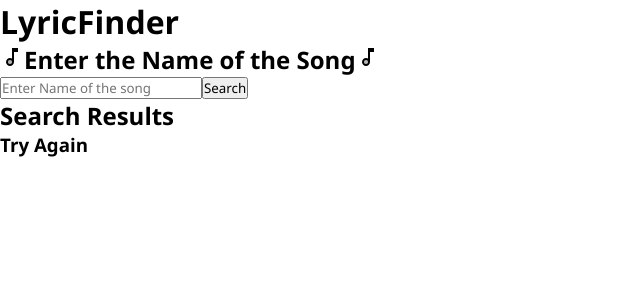
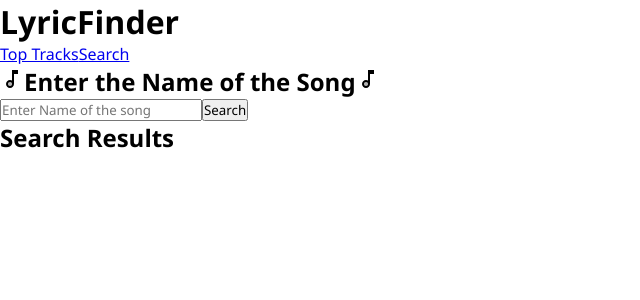
Before and after one commit to ckr-Harsh/Lyric-Finder, a React (Create React App) app: page /search in a window 1280 px wide. Shown: the top 300 px of the page, without its empty margins (0-640 px from the left). Built offline with nearby package versions, Linux system fonts and the light colour scheme.

Commit message:
Everything done except css

```diff
--- a/src/App.js
+++ b/src/App.js
@@ -1,8 +1,7 @@
 import React from 'react'
-import Trail from './Components/trail'
 import Head from './Components/Head'
+import Try from './Components/try'
 import {BrowserRouter} from 'react-router-dom'
-import Context from './Components/Context'
 
 
 
@@ -10,9 +9,9 @@ function App() {
   return (
     <>
     <BrowserRouter>
-    <Context>
+    <Try>
       <Head/>
-    </Context>
+      </Try>
     </BrowserRouter>
     </>
   )
--- a/src/Components/Context.js
+++ /dev/null
@@ -1,16 +0,0 @@
-import React, { createContext, useState } from 'react'
-
-
-export const Rambo=createContext();
-function Context(props) {
-    let id='';
-    return (
-        <>
-          <Rambo.Provider value={id}>
-            {props.children}
-          </Rambo.Provider>
-        </>
-    )
-}
-
-export default Context
--- a/src/Components/Display.js
+++ b/src/Components/Display.js
@@ -1,13 +1,13 @@
-import React from 'react'
+import React, { useContext } from 'react'
 import {Route,Switch,Link} from 'react-router-dom'
 import Lyrics from './Lyrics'
+import { Iden } from './try'
 
 function Display(props) {
+    const [value,setvalue] = useContext(Iden);
 
  const Set = ()=>{
-     return(
-         <Lyrics id={props.t_id}/>
-     );
+    setvalue(props.t_id);
  }
     return (
         <>
--- a/src/Components/Head.js
+++ b/src/Components/Head.js
@@ -1,49 +1,23 @@
-import React ,{createContext, useContext, useState}from 'react'
+import React from 'react'
 import Search from './Search'
-import * as Mat from '@material-ui/icons'
 import {Route, Switch} from 'react-router-dom'
 import Trail from './trail'
 import {Link} from 'react-router-dom'
 import Lyrics from './Lyrics'
-import { Rambo } from './Context'
 
 
-;
+
 
 function Head(props) {
-    const [song,setSong] = useState();
 
-    const Song = (e)=>{
-        setSong(e.target.value);
-     //   console.log(id);
-    }
-    const DoSearch=()=>{
-        console.log(song);
-       // id=song;
-      // console.log(id);
-    }
 
     return (
         <>
            <h1>LyricFinder</h1>
-
-            <div className='first'>
-                     <h2><Mat.MusicNoteTwoTone/>
-                        Enter the Name of the Song
-                         <Mat.MusicNoteTwoTone/>
-                     </h2>
-                 <input
-                    type='text'
-                    placeholder='Enter Name of the song'
-                    onChange={Song}
-                    value={song}
-                />
-                <Link to='/search'>
-                    <button
-                    onClick={DoSearch}
-                    > Search</button>
-                </Link>
-            </div>
+           <nav>
+               <Link to='/'>Top Tracks</Link>
+               <Link to='/search'>Search </Link>
+           </nav>
 
             <div className='router'>
               <Switch>
--- a/src/Components/Lyrics.js
+++ b/src/Components/Lyrics.js
@@ -1,18 +1,22 @@
-import React, { useEffect,useState } from 'react'
+import React, { useEffect,useState ,useContext} from 'react'
 import Axios from 'axios'
 import {Link} from 'react-router-dom'
+import Spinner from './Spinner'
+import { Iden } from './try';
 
-function Lyrics(props) {
+
+
+function Lyrics() {
     const [data,setData]=useState([]);
     const [Err, setErr] = useState();
-    const [spin ,setSpin]= useState(false);
+    const [value,setvalue]= useContext(Iden);
+    const [Spin ,setSpin]= useState(true);
 
     useEffect( ()=>{
-          //  Fetch();
+          // Fetch();
     },[]);
 
-    let id= props.id;
-   // console.log(id);
+    let id= value;
 
         const apiKey = '0f721c28a837fc8fd3d2d83f073539eb';
                 const Fetch = async()=>{
@@ -20,10 +24,10 @@ function Lyrics(props) {
            .get(`https://cors-anywhere.herokuapp.com/https://api.musixmatch.com/ws/1.1/track.lyrics.get?track_id=${id}&apikey=${apiKey}`)
             .then( res=>{
                // console.log(res.data.message.body.lyrics);
-                let a = res.data.message.body.lyrics;
-                console.log(a);
-                setData(...a);
-              // data===''?setSpin(true):setSpin(false);
+                let result = [res.data.message.body.lyrics];
+                console.log(result);
+                setData(result);
+               data===''?setSpin(true):setSpin(false);
 
             })
             .catch(err=>{
@@ -32,10 +36,7 @@ function Lyrics(props) {
             });
                 }
 
-    const Lyrics= ()=>{
 
-      //  spin===true?setSpin(false):setSpin(true);
-    }
     return (
         <>
         <Link to='/'>
@@ -43,12 +44,21 @@ function Lyrics(props) {
                 Back
             </button>
         </Link>
-        <h2>Lyrics:</h2>
-          <div>
+        <h2>{Err}</h2>
+          <div >
            {
-
+             data.map(val=>{
+               return(
+                 <div>
+                    <h2>Lyrics:</h2>
+                    <p>{val.lyrics_body}</p>
+                    <h4>Copyright:<p>{val.lyrics_copyright}</p></h4>
+                 </div>
+               )
+             })
             }
           </div>
+          { Spin?<Spinner/>:''}
         </>
     )
 }
--- a/src/Components/Search.js
+++ b/src/Components/Search.js
@@ -1,42 +1,65 @@
-import React, {useState,useEffect, useContext} from 'react'
+import React, {useState,useEffect, useContext, createContext} from 'react'
 import Axios from 'axios'
 import Display from './Display';
-import { Rambo } from './Context';
+import * as Mat from '@material-ui/icons'
+import Spinner from './Spinner'
 
-function Search(props) {
+
+function Search() {
     const [res,setRes] = useState([]);
     const [Err,setError] = useState();
+    const [song,setSong] = useState();
+    const [spin, setSpin] = useState(false);
 
-    let id=useContext(Rambo);
-   console.log(id);
-    useEffect(() => {
+    const Song = (e)=>{
+        setSong(e.target.value);
+    }
+    const DoSearch=()=>{
+        setSong('');
        // Search();
-    }, [])
-
+        setSpin(true);
+    }
     const apiKey = '0f721c28a837fc8fd3d2d83f073539eb';
     const Search =  async()=>{
         await Axios
         .get(`https://cors-anywhere.herokuapp.com/https://api.musixmatch.com/ws/1.1/track.search?
-        q_track=${id}&page=1&page_size=5&s_track_rating=desc&apikey=${apiKey}`)
+        q_track=${song}&page=1&page_size=5&s_track_rating=desc&apikey=${apiKey}`)
         .then(res=>{
-            console.log(res.data.message.body.track_list);
             setRes(res.data.message.body.track_list);
-            console.log(res);
+
         })
         .catch(err=>{
             console.log(err);
             setError(`Try Again,${err}`);
         });
-
+       console.log(song);
+        res===''?setSpin(true):setSpin(false);
         }
+        console.log(spin);
         //console.log(props.song);
     return (
         <>
+        <div className='search_div'>
+
+        <h2>
+            <Mat.MusicNoteTwoTone/>
+                Enter the Name of the Song
+            <Mat.MusicNoteTwoTone/>
+        </h2>
+        <input
+                    type='text'
+                    placeholder='Enter Name of the song'
+                    onChange={Song}
+                    value={song}
+                />
+                    <button
+                    onClick={DoSearch}
+                    > Search</button>
+        </div>
             <h2>Search Results</h2>
             <h3>
                 {Err}
-                <p>Try Again</p>
-                </h3>
+            </h3>
             <div className='tracks'>
                 {
                     res.map((val,index)=>{
@@ -52,12 +75,8 @@ function Search(props) {
                         )
                     })
                 }
-
-           {/*   <Spinner style={{
-                visibility:spin?'visible':'hidden'
-            }} />*/}
         </div>
-
+      { spin?<Spinner/>:''}
         </>
     )
 }
--- a/src/Components/Spinner.js
+++ b/src/Components/Spinner.js
@@ -6,7 +6,7 @@ function Spinner() {
         <>
             <img src={spinner} alt='loading'
              style={{
-                    width:'200px',
+                    width:'70px',
                      margin:'40px auto',
                      display:'block',
             }}></img>
--- a/src/Components/trail.js
+++ b/src/Components/trail.js
@@ -12,7 +12,7 @@ function Trail() {
 
 
     useEffect(() => {
-      // Top();
+     //Top();
     }, [])
 
     const apiKey = '0f721c28a837fc8fd3d2d83f073539eb';
@@ -58,11 +58,8 @@ function Trail() {
                     })
                 }
             </ul>
-
-           {/*   <Spinner style={{
-                visibility:spin?'visible':'hidden'
-            }} />*/}
         </div>
+        { spin?<Spinner/>:''}
         </>
     )
 }
--- /dev/null
+++ b/src/Components/try.js
@@ -0,0 +1,17 @@
+import createSpacing from '@material-ui/core/styles/createSpacing'
+import React, { createContext, useState } from 'react'
+
+
+export const Iden = createContext();
+function Try(props) {
+    const [value,setvalue] = useState();
+    return (
+        <>
+            <Iden.Provider value={[value,setvalue]}>
+                {props.children}
+            </Iden.Provider>
+        </>
+    )
+}
+
+export default Try
```
